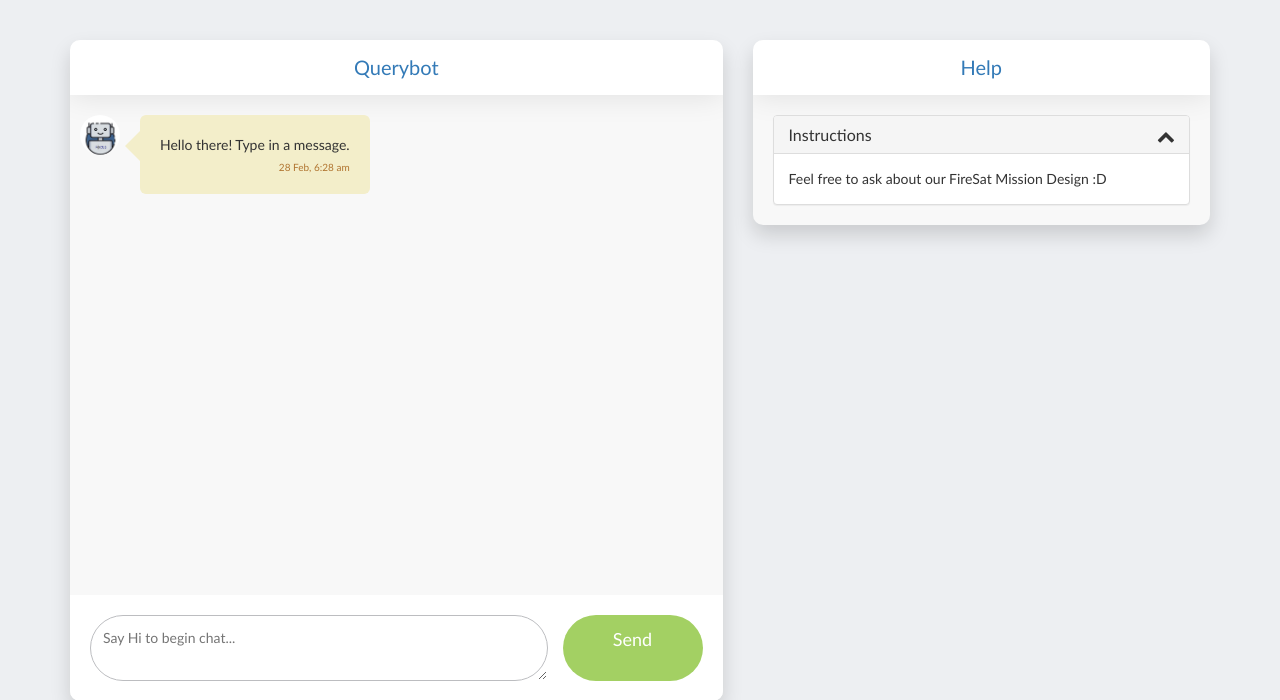
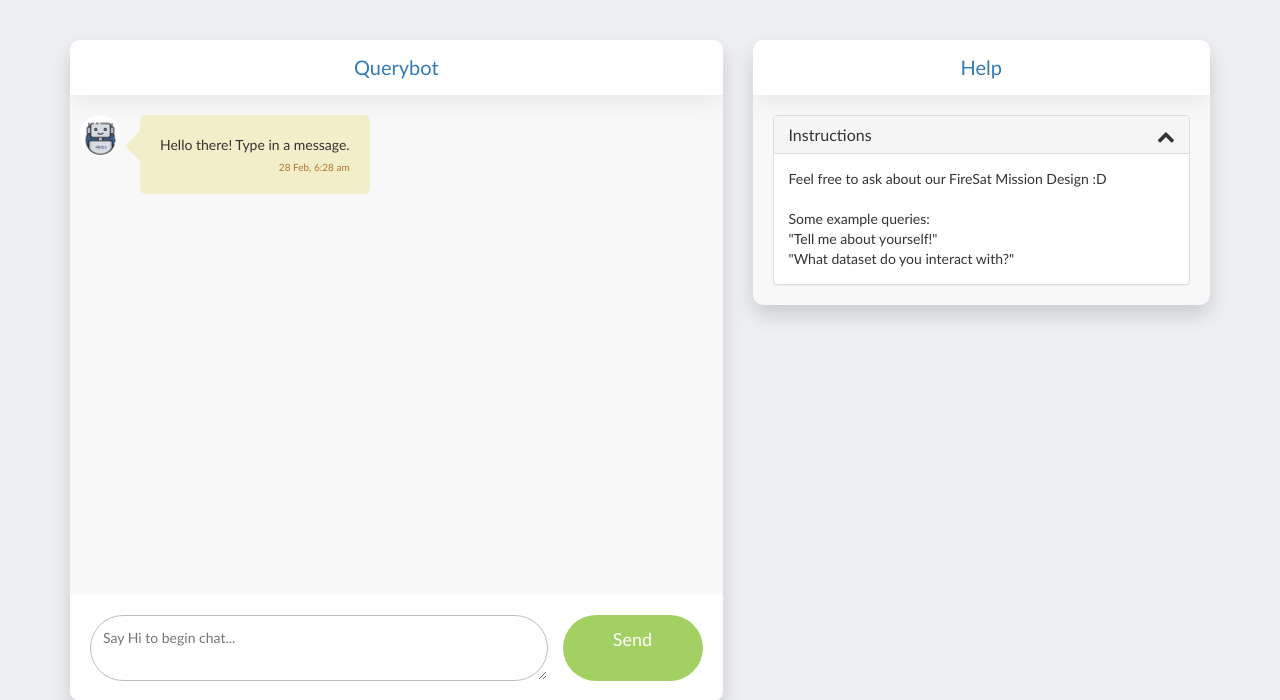
Before and after one commit to rudyorre/chatbot.ai, a Flask app: page / in a window 1280 px wide. Shown: the top 700 px of the page. Run offline with Flask 2, Linux system fonts and the light colour scheme; some libraries are stand-ins or nearby versions.

Commit message:
added hardcoded queries

```diff
--- a/server/server.py
+++ b/server/server.py
@@ -60,8 +60,16 @@ processed_queries = []
 def user_query():
 	user_query = request.get_json()["data"]
 	user_queries.append(user_query)
-	processed_query = nlqe.query(user_query)
-	processed_queries.append(processed_query)
+
+	# see if query matches any hardcoded responses
+	transformed_query = parse_user_query(user_query)
+	resp = get_hardcode_response(transformed_query)
+
+	if resp == '':
+		processed_query = nlqe.query(user_query)
+		processed_queries.append(processed_query)
+	else:
+		processed_queries.append(resp)
 	return '', 204
 
 @app.route('/response')
@@ -69,6 +77,25 @@ def user_query():
 def user_response():
 	return processed_queries[-1]
 
+def parse_user_query(user_query):
+	#simplify user input
+	user_query = user_query.strip().lower()
+	punctuation = ['.', '!', '?']
+	if user_query != '' and user_query[-1] in punctuation:
+		user_query = user_query[:-1]
+	return user_query
+
+def get_hardcode_response(query):
+	greetings = ['hi!', 'hi', 'hello', 'hello!', 'hello there']
+	if query in greetings:
+		return "Hello, welcome!"
+	elif query == 'tell me about yourself':
+		return 'I am an AI Chatbot interface that is here to help answer questions related to the FireSat (Fire Satallite) mission design. Feel free to ask below!'
+	elif query == 'what dataset do you interact with':
+		return 'I interface with the FireSat dataset.'
+	else:
+		return ""
+
 
 if __name__ == '__main__':
 	app.run(host='0.0.0.0', port=8080)
--- a/server/static/main.js
+++ b/server/static/main.js
@@ -98,9 +98,8 @@ async function queryDB(question) {
 		.then(response => response.text())
 		.then(txt => {
 			// simply dumps query response but will clean output @ backend endpoint
-			// temporarily just extracts a value from the JSON object
 			renderMessageToScreen({
-				text: JSON.parse(txt)[0].object.value,
+				text: txt,
 				time: getCurrentTimestamp(),
 				message_side: 'left',
 			});
--- a/server/templates/index.html
+++ b/server/templates/index.html
@@ -71,6 +71,13 @@
 							<div id="collapse1" class="panel-collapse collapse in">
 								<div class="panel-body">
 									Feel free to ask about our FireSat Mission Design :D
+									<br>
+									<br>
+									Some example queries:
+									<br>
+									"Tell me about yourself!"
+									<br>
+									"What dataset do you interact with?"
 								</div>
 							</div>
 						</div>
```
